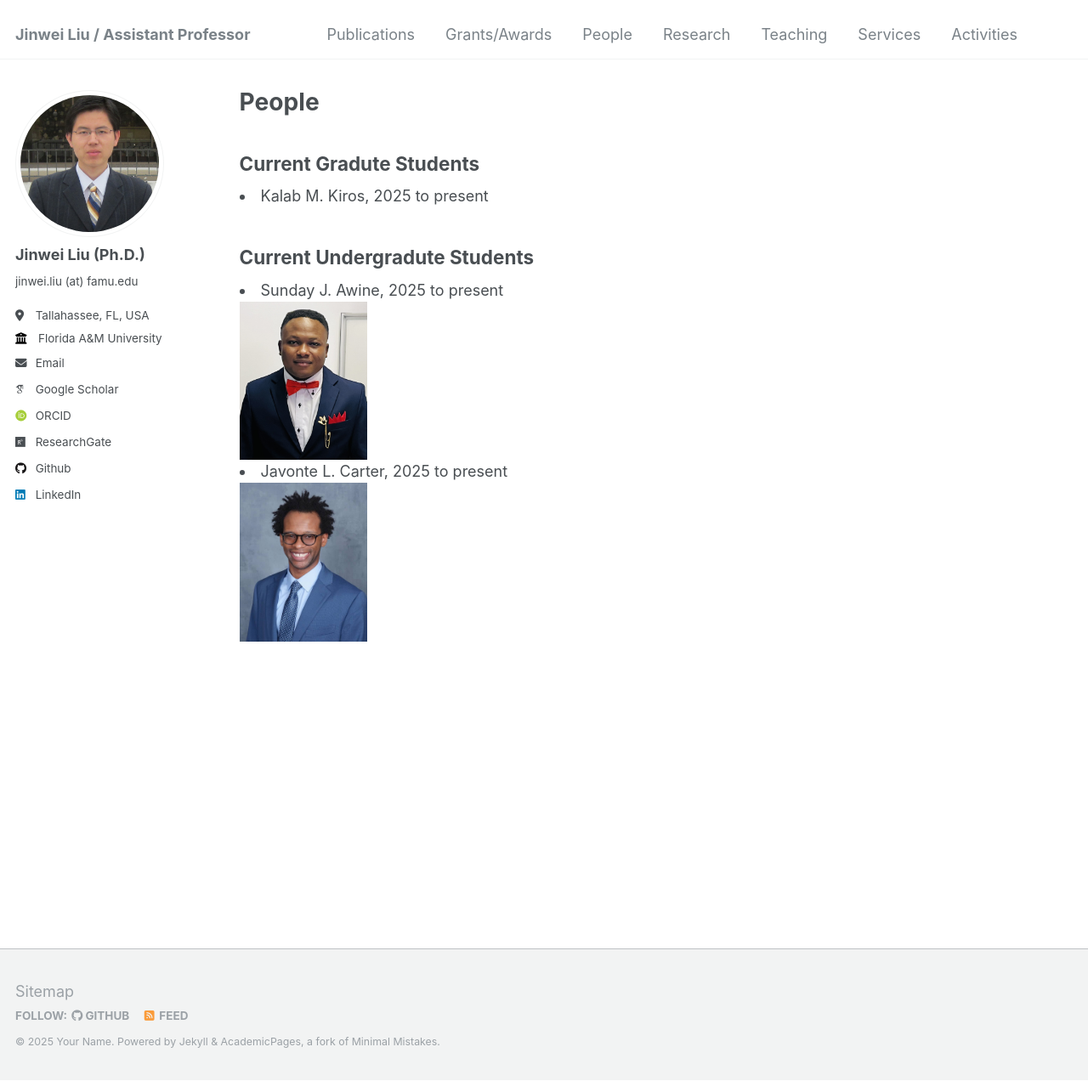
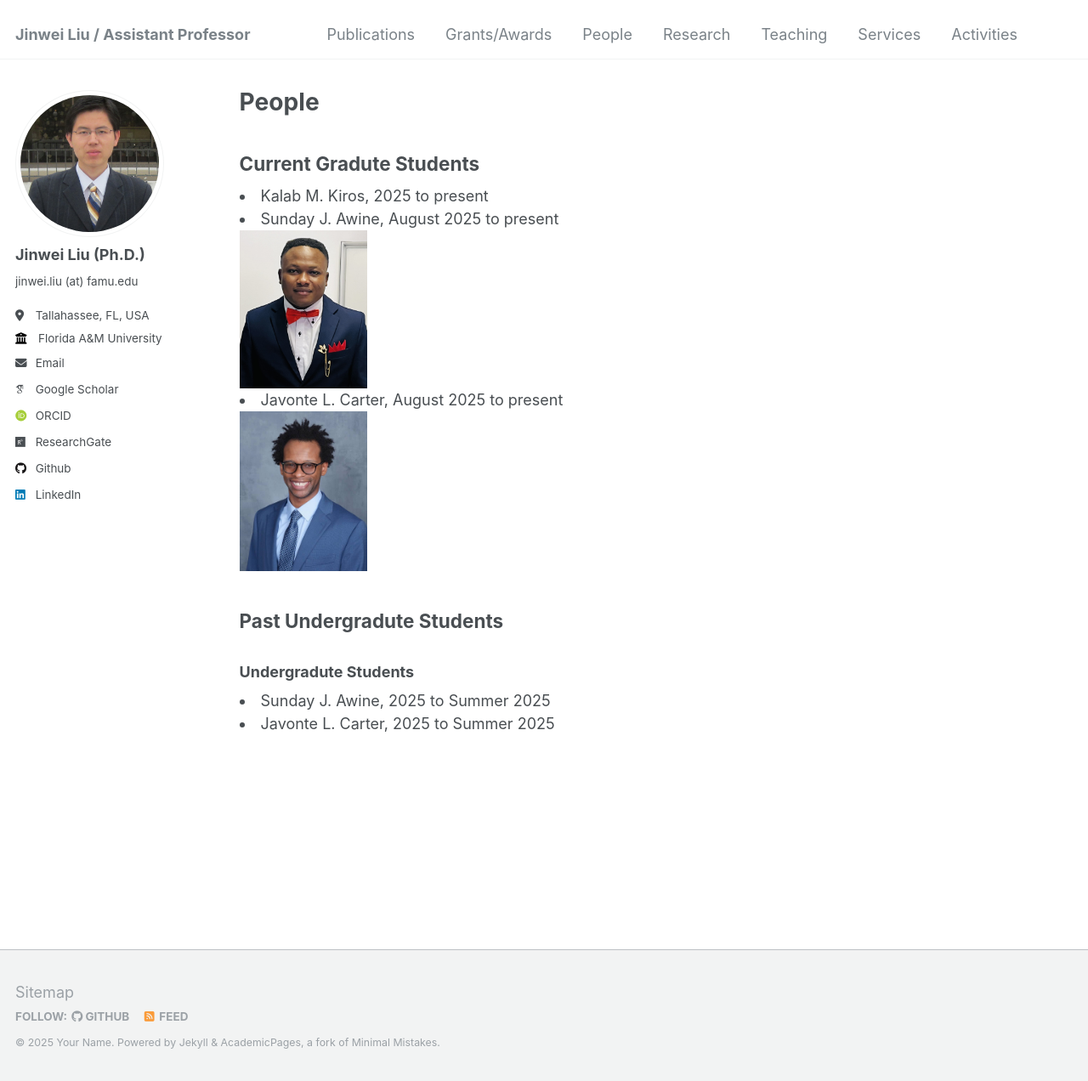
Before and after one commit to jinweiliucu/jinweiliucu.github.io, a Jekyll site: the page built from _pages/people.html, in a window 1280 px wide and 1272 px high. Shown: the whole window at 85% size. Built offline with Jekyll 4.4.1, drawn with Linux system fonts in a browser that asks for light colours; some web fonts are replaced.

Commit message:
Update people.html

```diff
--- a/_pages/people.html
+++ b/_pages/people.html
@@ -7,19 +7,32 @@ author_profile: true
 
 <h2 class="text-left">Current Gradute Students</h2>
 	<li>
-    	Kalab M. Kiros, 2025 to present
-    	</li>
+    Kalab M. Kiros, 2025 to present
+    </li>
 	<!-- <img src='./Kalab.jpg' alt='Kalab' width="200" height="110"> -->
 
-<h2 class="text-left">Current Undergradute Students</h2>
+    <li>
+    Sunday J. Awine, August 2025 to present
+    </li>
+	<img src='./Sunday.jpg' alt='Sunday' width="150" height="80">
+
+	<li>
+    Javonte L. Carter, August 2025 to present
+    </li>
+	<img src='./Javonte.jpg' alt='Javonte' width="150" height="80">
+
+
+<h2 class="text-left">Past Undergradute Students</h2>
+	<h3 class="text-left">Undergradute Students</h2>
     	<li>
-    	Sunday J. Awine, 2025 to present
+    	Sunday J. Awine, 2025 to Summer 2025
     	</li>
-	<img src='./Sunday.jpg' alt='Sunday' width="150" height="80">
+		<!-- <img src='./Sunday.jpg' alt='Sunday' width="150" height="80"> -->
     	<li>
-    	Javonte L. Carter, 2025 to present
+    	Javonte L. Carter, 2025 to Summer 2025
     	</li>
-	<img src='./Javonte.jpg' alt='Javonte' width="150" height="80">
-    	<!-- <img src="Sunday.jpg" alt="Sunday"> -->
+		<!-- <img src='./Javonte.jpg' alt='Javonte' width="150" height="80"> -->
+
+	<!-- <img src="Sunday.jpg" alt="Sunday"> -->
 	<!-- <img src="photo/Sunday.jpg" alt="Sunday"> -->
 	<!-- <img src='./Sunday.jpg' alt='Sunday' width="400" height="300"> -->
```
